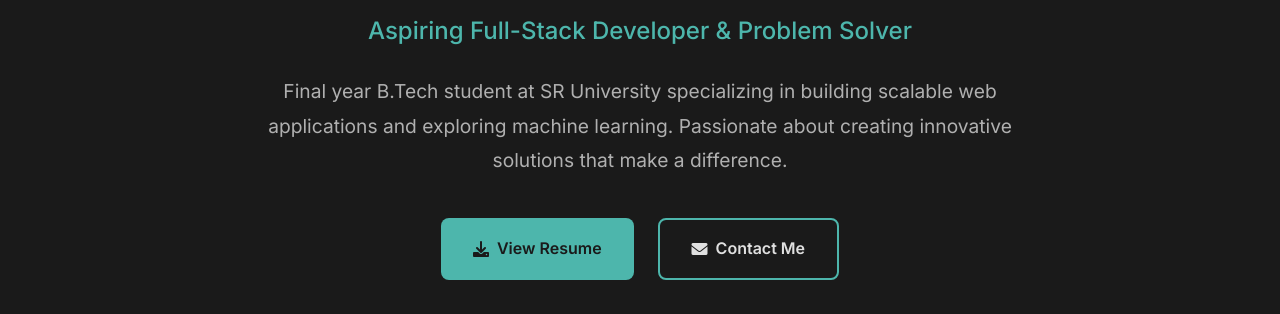
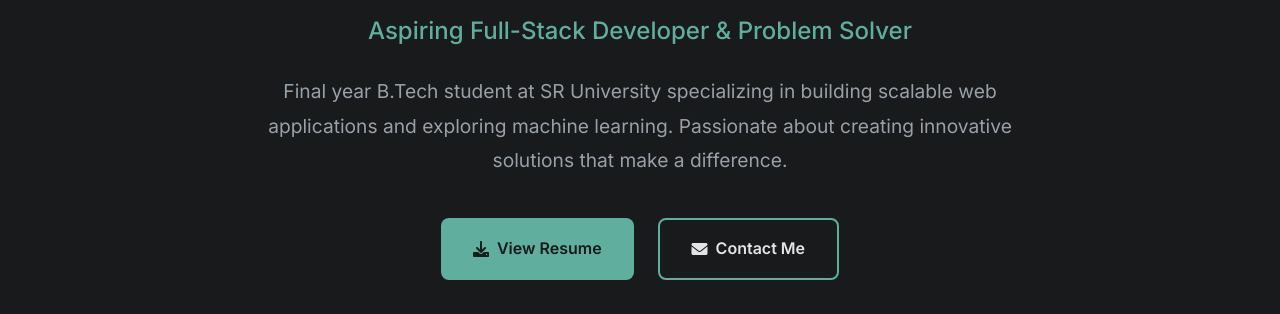
Before and after one commit to chaitanya8900/portfolio, a plain HTML site: page index.html in a window 1280 px wide. Shown: the part 262-576 px from the top of the page. Drawn offline with Linux system fonts and the light colour scheme.

Commit message:
Update index.html

```diff
--- a/index.html
+++ b/index.html
@@ -10,14 +10,14 @@
     <style>
         /* CSS Variables for easy customization */
         :root {
-            --bg-primary: #1A1A1A;
-            --bg-secondary: #2A2A2A;
-            --text-primary: #E0E0E0;
-            --text-secondary: #B0B0B0;
-            --accent-color: #4DB6AC;
-            --accent-hover: #26A69A;
-            --border-color: #3A3A3A;
-            --shadow-color: rgba(0, 0, 0, 0.3);
+            --bg-primary: #181A1B;
+            --bg-secondary: #222425;
+            --text-primary: #E4E4E4;
+            --text-secondary: #9AA0A6;
+            --accent-color: #5FAE9E;
+            --accent-hover: #4B8F82;
+            --border-color: #2C2F31;
+            --shadow-color: rgba(0, 0, 0, 0.28);
         }
 
         * {
```
